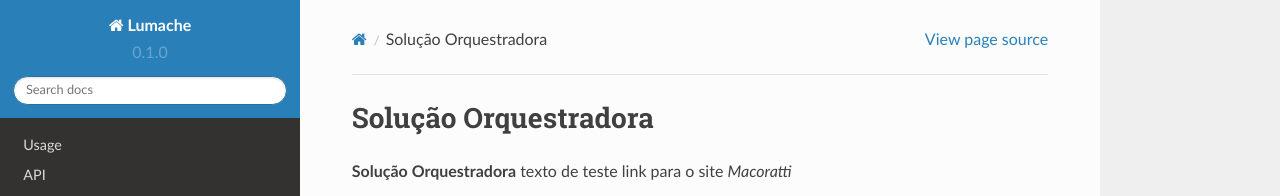
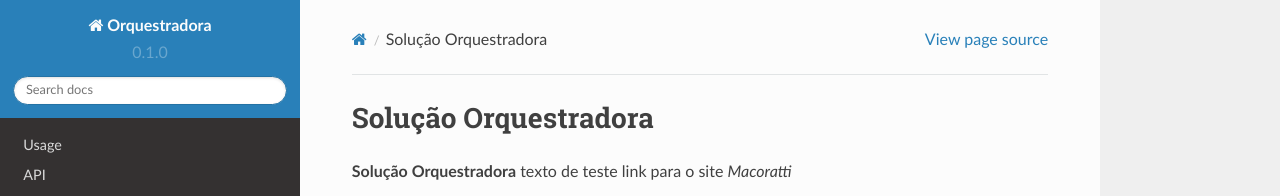
Before and after one commit to dionisribeiro/solucao-orquestradora, a Sphinx documentation site: the page built from docs/source/index.rst, in a window 1280 px wide. Shown: the top 196 px of the page. Built offline with Sphinx 7.4.7 and the Read the Docs theme 2.0.0, drawn with Linux system fonts in a browser that asks for light colours.

Commit message:
Update conf.py

```diff
--- a/docs/source/conf.py
+++ b/docs/source/conf.py
@@ -2,7 +2,7 @@
 
 # -- Project information
 
-project = 'Lumache'
+project = 'Orquestradora'
 copyright = '2021, Graziella'
 author = 'Graziella'
 
```
